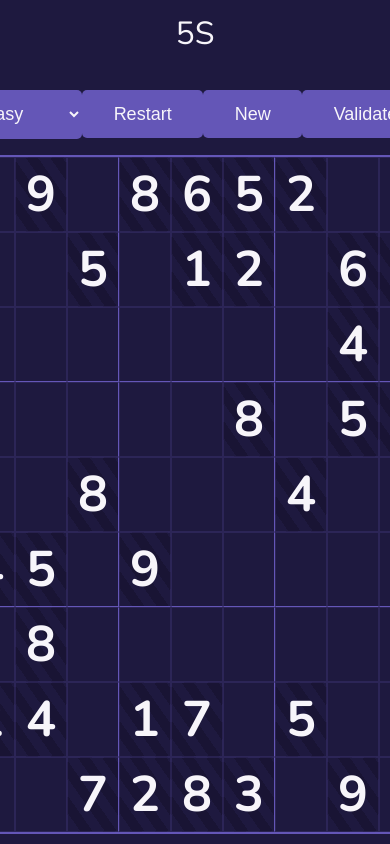
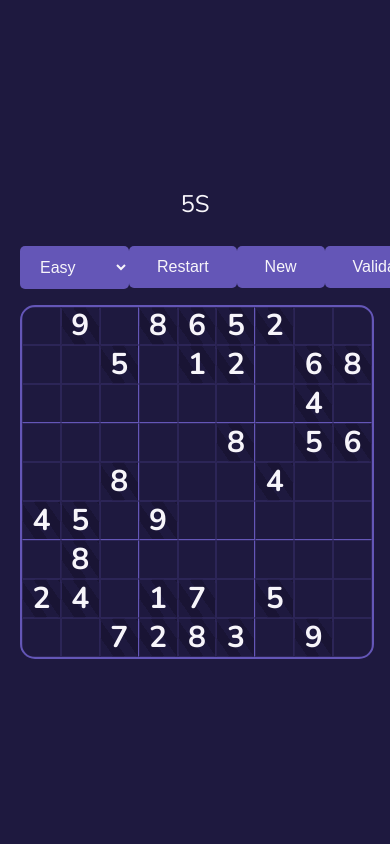
Before and after one commit to gilren/sudoku, a Vue app: page / in a window 390 px wide. Shown: the top 844 px of the page. Built offline with nearby package versions, Linux system fonts and the light colour scheme.

Commit message:
Mobile css

```diff
--- a/src/components/SudokuBoard.vue
+++ b/src/components/SudokuBoard.vue
@@ -10,6 +10,7 @@ const cellRefs: Ref<ComponentPublicInstance<typeof SudokuCell>[]> = ref([])
 const activeCell = ref<ComponentPublicInstance<typeof SudokuCell> | null>(null)
 
 onMounted(() => {
+  store.loadBoard()
   window.addEventListener('keydown', handleKeypress)
 })
 
@@ -65,18 +66,8 @@ const flattenedBoard = computed(() => store.getFlattenedBoard)
 </template>
 
 <style scoped>
-pre {
-  position: absolute;
-  background: black;
-  width: 30%;
-  padding: 1rem;
-  right: 0;
-  z-index: 2;
-  top: 0;
-}
 .sudoku__grid {
   width: 100%;
-  height: 100%;
   border: 2px solid var(--blue-violet);
   user-select: none;
   display: grid;
@@ -85,6 +76,8 @@ pre {
   border-radius: 15px;
   overflow: hidden;
   flex-shrink: 0;
+  aspect-ratio: 1 / 1;
+  container-type: inline-size;
 }
 
 .sudoku__grid .cell:nth-child(9n + 3),
--- a/src/components/SudokuCell.vue
+++ b/src/components/SudokuCell.vue
@@ -138,7 +138,7 @@ store.$onAction(({ name, after }) => {
   justify-content: center;
   align-items: center;
   height: 100%;
-  font-size: 2.5em;
+  font-size: 1.5em;
   position: absolute;
   top: 0;
   right: 0;
@@ -172,4 +172,10 @@ store.$onAction(({ name, after }) => {
 .cell.has-markers .marker-container {
   opacity: 1;
 }
+
+@container (min-width: 600px) {
+  .cell {
+    font-size: 2em;
+  }
+}
 </style>
--- a/src/components/SudokuControls.vue
+++ b/src/components/SudokuControls.vue
@@ -59,31 +59,39 @@ function restartTimer() {
   display: flex;
   justify-content: space-between;
   align-items: center;
+  container-type: inline-size;
 }
 
-select {
+select,
+.btn {
   display: inline-block;
   border: none;
-  background: var(--blue-violet);
   color: var(--whisper);
-  font-size: 18px;
-  padding: 0.75em 1em;
+  font-size: 16px;
   cursor: pointer;
   transition: all 250ms ease-in-out;
+  padding: 0.75em 1em;
   border-radius: 5px;
+  background: var(--blue-violet);
 }
 
 .btn {
-  display: inline-block;
-  border: none;
-  background: transparent;
-  color: var(--whisper);
-  background: var(--blue-violet);
-  font-size: 18px;
   padding: 0.75em 1.75em;
-  cursor: pointer;
-  transition: all 250ms ease-out;
-  border-radius: 5px;
+}
+
+@container (min-width:600px) {
+  .sudoku__actions {
+    padding: 0;
+  }
+  .btn,
+  select {
+    font-size: 18px;
+    padding: 0.75em 1.75em;
+  }
+
+  select {
+    padding: 0.75em 1em;
+  }
 }
 
 .btn:hover {
--- a/src/components/SudokuGame.vue
+++ b/src/components/SudokuGame.vue
@@ -1,13 +1,6 @@
 <script setup lang="ts">
 import SudokuBoard from '@/components/SudokuBoard.vue'
 import SudokuControls from '@/components/SudokuControls.vue'
-import { useGameStore } from '@/store/game'
-import { onMounted } from 'vue'
-
-const store = useGameStore()
-onMounted(() => {
-  store.loadBoard()
-})
 </script>
 
 <template>
@@ -19,11 +12,19 @@ onMounted(() => {
 
 <style scoped>
 .sudoku {
-  width: 80vh;
-  height: 80%;
+  width: min(100vw - 40px, 80vh);
+  height: 80vh;
   margin: auto;
   display: flex;
   flex-direction: column;
   justify-content: center;
+  container-type: inline-size;
+}
+
+@container (min-width: 600px) {
+  .sudoku {
+    width: 80vh;
+    height: 80%;
+  }
 }
 </style>
--- a/src/components/SudokuMarker.vue
+++ b/src/components/SudokuMarker.vue
@@ -79,7 +79,7 @@ function isMarkerActive(marker: number) {
   display: flex;
   justify-content: center;
   align-items: center;
-  font-size: 0.675em;
+  font-size: 0.45em;
   font-weight: 400;
   color: var(--whisper);
   cursor: pointer;
@@ -142,4 +142,10 @@ function isMarkerActive(marker: number) {
 .marker-container:hover .marker:hover {
   opacity: 1;
 }
+
+@container (min-width: 600px) {
+  .marker {
+    font-size: 0.675em;
+  }
+}
 </style>
--- a/src/components/SudokuTimer.vue
+++ b/src/components/SudokuTimer.vue
@@ -54,10 +54,21 @@ onUnmounted(() => {
 <style scoped>
 .sudoku__timer {
   text-align: center;
-  margin-bottom: 2rem;
+  margin-bottom: 1.5rem;
+
+  container-type: inline-size;
 }
 
 .timer {
-  font-size: 2rem;
+  font-size: 1.5rem;
+}
+
+@container (min-width: 600px) {
+  .sudoku__timer {
+    margin-bottom: 2rem;
+  }
+  .timer {
+    font-size: 2rem;
+  }
 }
 </style>
```
